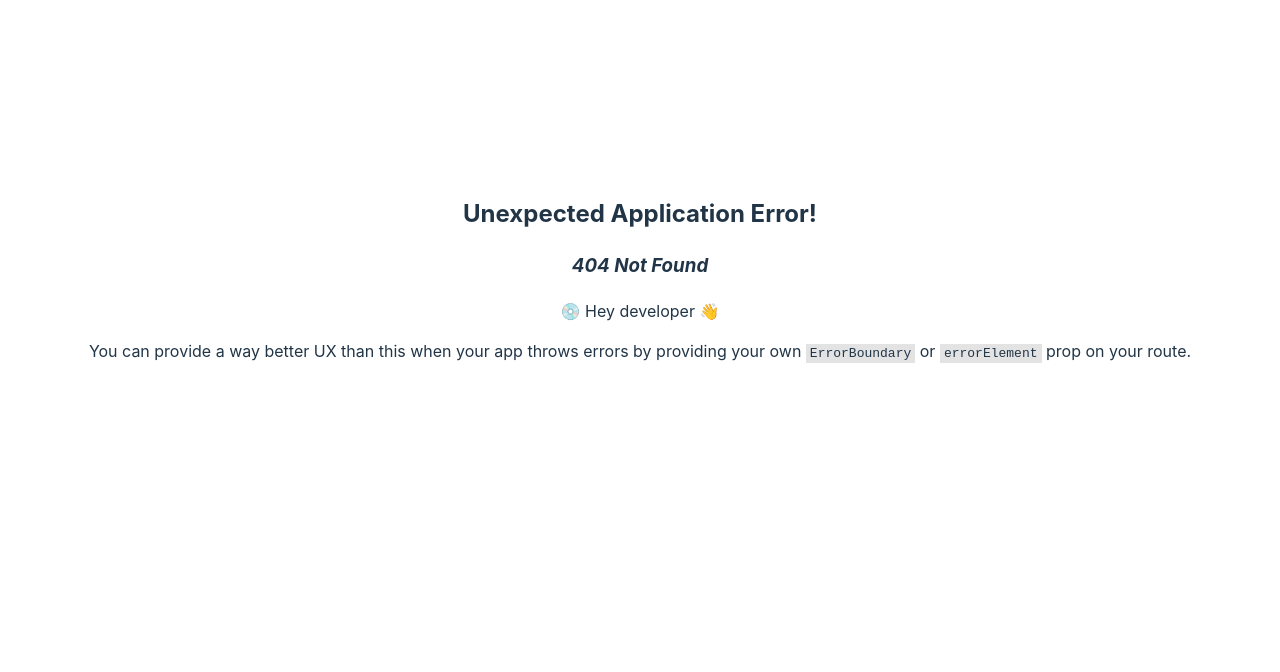
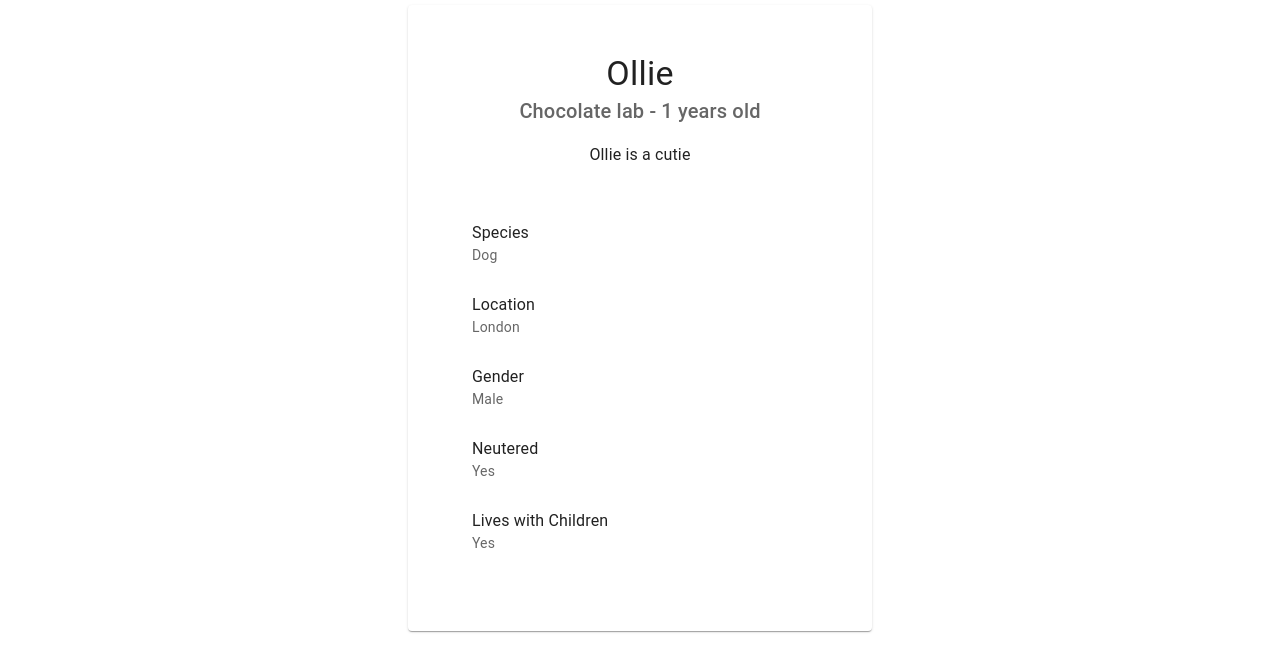
Before and after one commit to rokesby/animal-adoption, a React (Vite) app in the folder frontend/: page /animal-advert in a window 1280 px wide. Before the commit this address had no page. Shown: the part 122-794 px from the top of the page. Built offline with nearby package versions, Linux system fonts and the light colour scheme.

Commit message:
Created an Animal Advert Page as a template with temporary mock data

```diff
--- a/frontend/src/App.jsx
+++ b/frontend/src/App.jsx
@@ -5,7 +5,7 @@ import { LoginPage } from "./Pages/LoginPage/LoginPage";
 import Navbar from "./components/Navbar/Navbar";
 import SignUpPage from "./Pages/SignUpPage/SignUpPage";
 import CreateAdvertPage from "./pages/CreateAdvertPage/CreateAdvertPage";
-
+import AnimalAdvertPage from "./Pages/AnimalAdvertPage/AnimalAdvertPage";
 // alternative to state for passing down to child components
 // https://react.dev/reference/react/useContext#usecontext
 const Context = createContext();
@@ -30,6 +30,10 @@ const router = createBrowserRouter([
   {
     path: "create-advert",
     element: <CreateAdvertPage />,
+  },
+  {
+    path: "/animal-advert",
+    element: <AnimalAdvertPage />,
   }
 ]);
 
--- /dev/null
+++ b/frontend/src/Pages/AnimalAdvertPage/AnimalAdvertPage.jsx
@@ -0,0 +1,85 @@
+import { useState, useEffect } from "react";
+import {
+  Card,
+  CardContent,
+  Typography,
+  Box,
+  List,
+  ListItem,
+  ListItemText,
+} from "@mui/material";
+import mockData from "./mockData.json";
+
+export const AnimalAdvertPage = () => {
+  const [animalData, setAnimalData] = useState(null);
+
+  useEffect(() => {
+// Temporary - mock data
+    setAnimalData(mockData);
+  }, []);
+
+  if (!animalData) {
+    return (
+      <Typography
+        sx={{ mt: 10, textAlign: "center" }}
+        variant="h6"
+        color="textSecondary"
+      >
+        Loading...
+      </Typography>
+    );
+  }
+
+  return (
+    <Card
+      sx={{
+        width: "50vh",
+        margin: "0 auto",
+        padding: "2em",
+        mt: 10,
+      }}
+    >
+      <CardContent>
+        <Typography variant="h4" component="div">
+          {animalData.name}
+        </Typography>
+        <Typography variant="h6" color="textSecondary" sx={{ mb: 2 }}>
+          {animalData.breed} - {animalData.age} years old
+        </Typography>
+        <Typography variant="body1" sx={{ mb: 2 }}>
+          {animalData.bio}
+        </Typography>
+        <Box sx={{ mt: 4 }}>
+          <List>
+            <ListItem>
+              <ListItemText primary="Species" secondary={animalData.species} />
+            </ListItem>
+            <ListItem>
+              <ListItemText primary="Location" secondary={animalData.location} />
+            </ListItem>
+            <ListItem>
+              <ListItemText
+                primary="Gender"
+                secondary={animalData.male ? "Male" : "Female"}
+              />
+            </ListItem>
+            <ListItem>
+              <ListItemText
+                primary="Neutered"
+                secondary={animalData.neutered ? "Yes" : "No"}
+              />
+            </ListItem>
+            <ListItem>
+              <ListItemText
+                primary="Lives with Children"
+                secondary={animalData.livesWithChildren ? "Yes" : "No"}
+              />
+            </ListItem>
+          </List>
+        </Box>
+      </CardContent>
+    </Card>
+  );
+};
+
+export default AnimalAdvertPage;
--- /dev/null
+++ b/frontend/src/Pages/AnimalAdvertPage/mockData.json
@@ -0,0 +1,11 @@
+{
+  "name": "Ollie",
+  "species": "Dog",
+  "breed": "Chocolate lab",
+  "age": 1,
+  "location": "London",
+  "male": true,
+  "bio": "Ollie is a cutie",
+  "neutered": true,
+  "livesWithChildren": true
+}
```
Also changed, not shown: frontend/src/Pages/CreateAdvert/CreateAdvertPage.jsx (deleted, +0 -168 lines), 1 other file (tests, documents, lock files or other folders).
